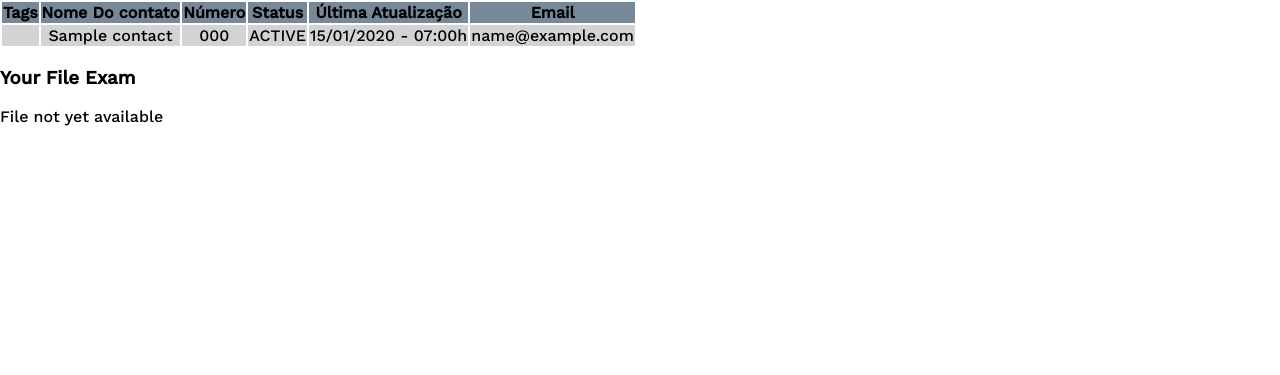
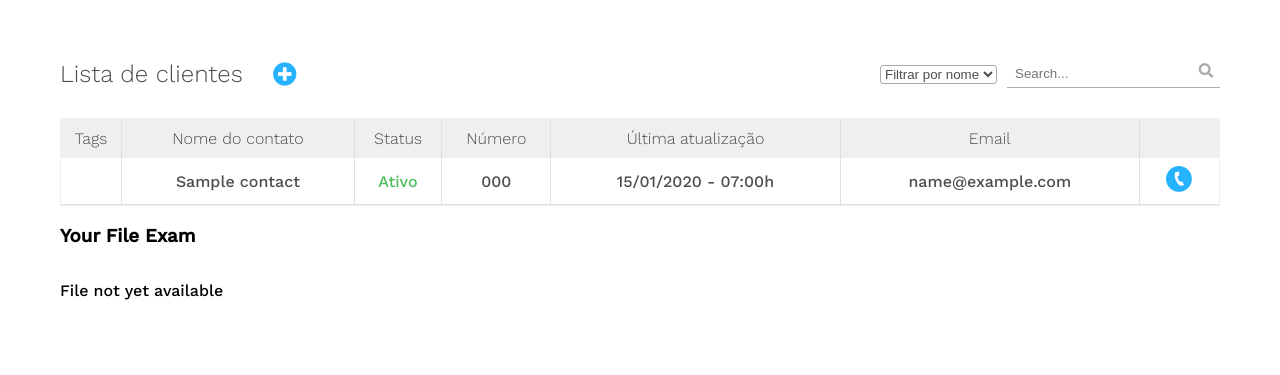
Before and after one commit to ahtlc/ClickCall, a Django app: page /clients/ in a window 1280 px wide. Shown: the top 375 px of the page. Run offline with Django 3.2, Linux system fonts and the light colour scheme; tables that the repository leaves empty hold one stand-in row (values such as "Sample post"); some libraries are stand-ins or nearby versions.

Commit message:
feature(back-client-list) front client-list finished

```diff
--- a/common/templates/client_list.html
+++ b/common/templates/client_list.html
@@ -1,8 +1,10 @@
 {% extends "base.html" %}
+
 {% load static %}
 
 {% block links %}
-
+    <link rel="stylesheet" type="text/css" media="screen" href="{% static 'css/client-list.css' %}" />
+    <link rel="stylesheet" href="https://use.fontawesome.com/releases/v5.7.2/css/all.css" integrity="sha384-fnmOCqbTlWIlj8LyTjo7mOUStjsKC4pOpQbqyi7RrhN7udi9RwhKkMHpvLbHG9Sr" crossorigin="anonymous">
 {% endblock links %}
 
 {% block title %}
@@ -10,17 +12,42 @@
 {% endblock title %}
 
 {% block content %}
-    <table style="text-align: center">
-        <tr style="background-color:lightslategray;">
+    <div class="content">
+        <div class="client-header">
+            <div>
+                <h2>Lista de clientes</h2>
+                <i class="fas fa-plus-circle"></i>
+            </div>
+            <form class="fitrar-clientes" method="GET" name="filter-clients">
+                {% csrf_token %}
+                <select name="filter-by">
+                    <option value="name">
+                        Filtrar por nome
+                    </option>
+                    <option value="tag">
+                        Filtrar por tag
+                    </option>
+                </select>
+                <div class='button-holder'>
+                    <input type='text' placeholder='Search...' class='search-text-input' name="search"/>
+                    <button type="submit">
+                        <i class="fas fa-search"></i>
+                    </button>
+                </div>
+            </form>
+        </div>
+        <table class="client-table" cellspacing="0">
+            <tr>
                 <th>Tags</th>
-            <th>Nome Do contato</th>
+                <th>Nome do contato</th>
+                <th>Status</th>
                 <th>Número</th>
-            <th>Status</th>
-            <th>Última Atualização</th>
+                <th>Última atualização</th>
                 <th>Email</th>
+                <th class="right-table"></th>
             </tr>
             {% for client in object_list %}
-            <tr style="background-color:lightgray;">
+                <tr class="data-row">
                     <td>
                         {% for tag in client.tag.all %}
                             {{tag.name}}
@@ -30,16 +57,23 @@
                         {{client.name}}
                     </td>
                     <td>
-                    {{client.cellphone}}
+                        {% if client.status == 'INACTIVE' %}
+                            <p class="client-inactive">Inativo</p>
+                        {% else %}
+                            <p class="client-active">Ativo</p>
+                        {% endif %}
                     </td>
                     <td>
-                    {{client.status}}
+                        {{client.cellphone}}
                     </td>
                     <td>
                         {{client.last_update | date:"d/m/Y - H:i"}}h
                     </td>
                     <td>
                         {{client.email}}
+                    </td>
+                    <td class="right-table">
+                        <img class="call-icons" src="{% static 'img/call.png' %}">
                     </td>
                 </tr>
             {% empty %}
@@ -67,7 +101,7 @@
             <p>File not yet available</p>
         {% endif %}
 
-
+    </div>
 {% endblock content %}
 
 {% block scripts %}
--- a/common/views.py
+++ b/common/views.py
@@ -1,7 +1,7 @@
 from django.views import generic
 from django.urls import reverse_lazy
 
-from calls.models import Contact
+from calls.models import Contact, Tag
 from django.views.generic import ListView
 
 
@@ -12,4 +12,27 @@ class IndexView(generic.RedirectView):
 class ClientListView(ListView):
     model = Contact
     template_name='client_list.html'
+    queryset = Contact.objects.all()
     paginate_by=5
+
+    def get_context_data(self, **kwargs):
+        context = super(ClientListView, self).get_context_data(**kwargs)
+        context.update({
+            'need-to-update':'update'
+        })
+        return context
+
+    def get_queryset(self):
+        context_queryset = super(ClientListView, self).get_queryset()
+        request = self.request
+        if 'filter-by' in request.GET:
+            filter_by = request.GET.get('filter-by')
+            search = request.GET.get('search')
+            if search == '':
+                return context_queryset
+            if filter_by == 'name':
+                context_queryset = context_queryset.filter(name__icontains = search)
+            elif filter_by == 'tag':
+                tags_to_find = Tag.objects.all().filter(name__icontains = search)
+                context_queryset = context_queryset.filter(tag__in = tags_to_find)
+        return context_queryset
--- /dev/null
+++ b/static/css/client-list.css
@@ -0,0 +1,134 @@
+.content{
+    display: flex;
+    justify-content: center;
+    flex-direction: column;
+    padding: 60px;
+    font-family: 'Work Sans', sans-serif;
+}
+
+.client-table{
+    background-color: #DFDFDF;
+    border: 1px solid #EFEFEF;
+    color: #4D4D4D;
+}
+
+tr{
+    text-align: center;
+}
+
+th{
+    padding-top: 10px;
+    padding-bottom: 10px;
+    background-color: #EFEFEF;
+    font-weight: 100;
+}
+
+th,td{
+    border-right: 1px solid #DFDFDF;
+}
+
+td{
+    background-color:#FFFFFF;
+    border-bottom: 1px solid #DFDFDF;
+    padding:8px;
+    padding-left: 5px;
+    padding-right: 5px;
+}
+
+.right-table{
+    border-right: 0;
+}
+
+.call-icons{
+    width: 26px;
+    height: 26px;
+    margin-right: 5px;
+    margin-left: 5px;
+}
+
+.client-inactive{
+    margin:0;
+    color:#F03B3B;
+}
+.client-active{
+    margin:0;
+    color:#4ABE57;
+}
+
+.client-header{
+    display: flex;
+    flex-direction: row;
+    align-content: center;
+    justify-content: space-between;
+    margin-bottom: 30px;
+}
+
+.client-header div,.client-header form{
+    display: flex;
+    flex-direction: row;
+    align-content: center;
+}
+
+.client-header h2{
+    font-weight: 100;
+    color:#4D4D4D;
+    margin:0;
+    margin-right: 30px;
+}
+
+.client-header i{
+    color:#27B2FF;
+    font-size: 1.5em;
+    margin-top: auto;
+    margin-block-end: auto;
+}
+
+.data-row:hover td{
+    background-color: #E5F6FF;
+}
+
+.fitrar-clientes{
+    font-family: 'Work Sans', sans-serif;
+    justify-content: space-between;
+    align-items: center;
+}
+
+.fitrar-clientes select{
+    border:1px solid #AAAAAA;
+    background-color: #FFFFFF;
+    border-radius: 3px;
+    color: #4D4D4D;
+}
+
+.search-text-input{
+    float:left;
+    height:17px;
+    outline:0;
+    padding:.4em 0 .3em .6em;
+    border:none;
+}
+
+.button-holder{
+    cursor:pointer;
+    float:left;
+    height:27px;
+    text-align:center;
+    border-bottom: 1px solid #AAAAAA;
+    margin-left: 10px;
+    color: #AAAAAA;
+}
+
+.button-holder button{
+    border:none;
+    background-color: transparent;
+    cursor: pointer;
+    padding: 0;
+}
+
+.button-holder i{
+    margin:4px;
+    width:20px;
+    padding-bottom:0.3em;
+    font-size: 1.1em;
+    color: #AAAAAA;
+}
```
Lines whose indentation alone changed are shown as unchanged.
